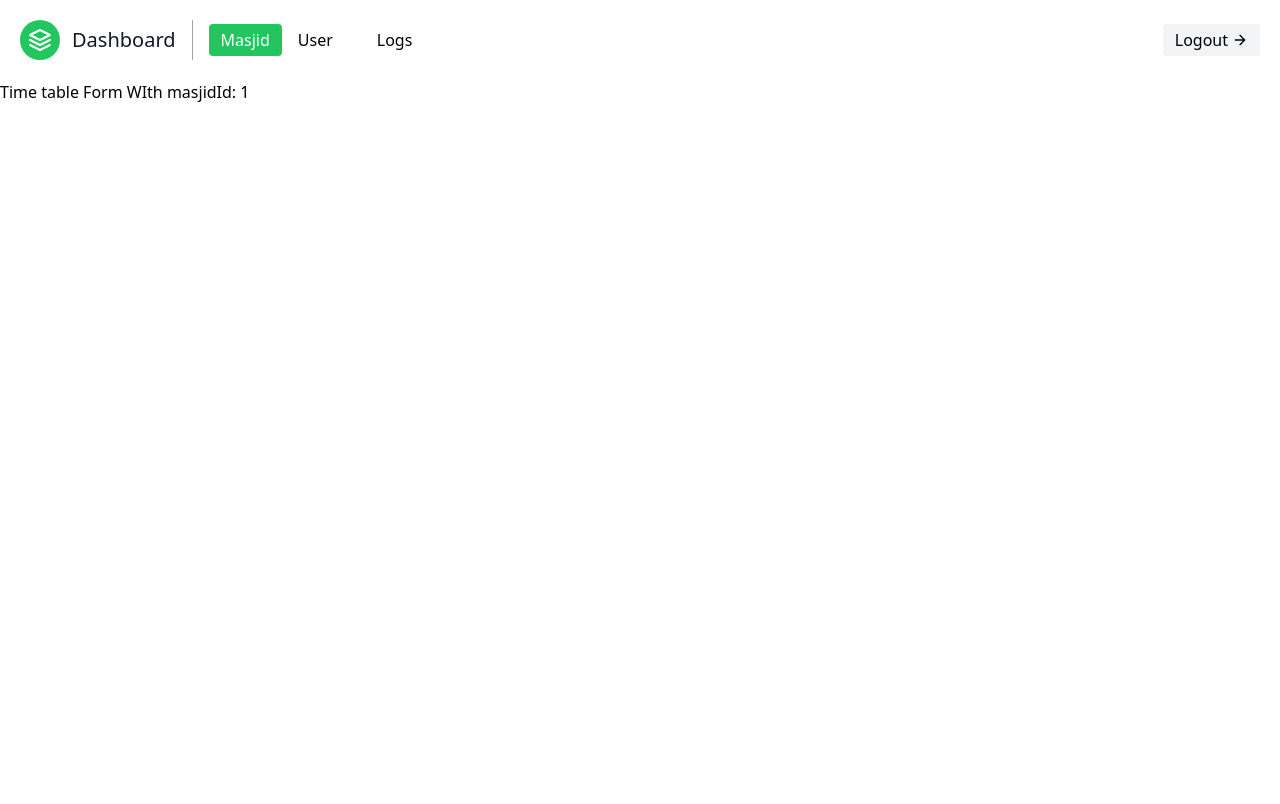
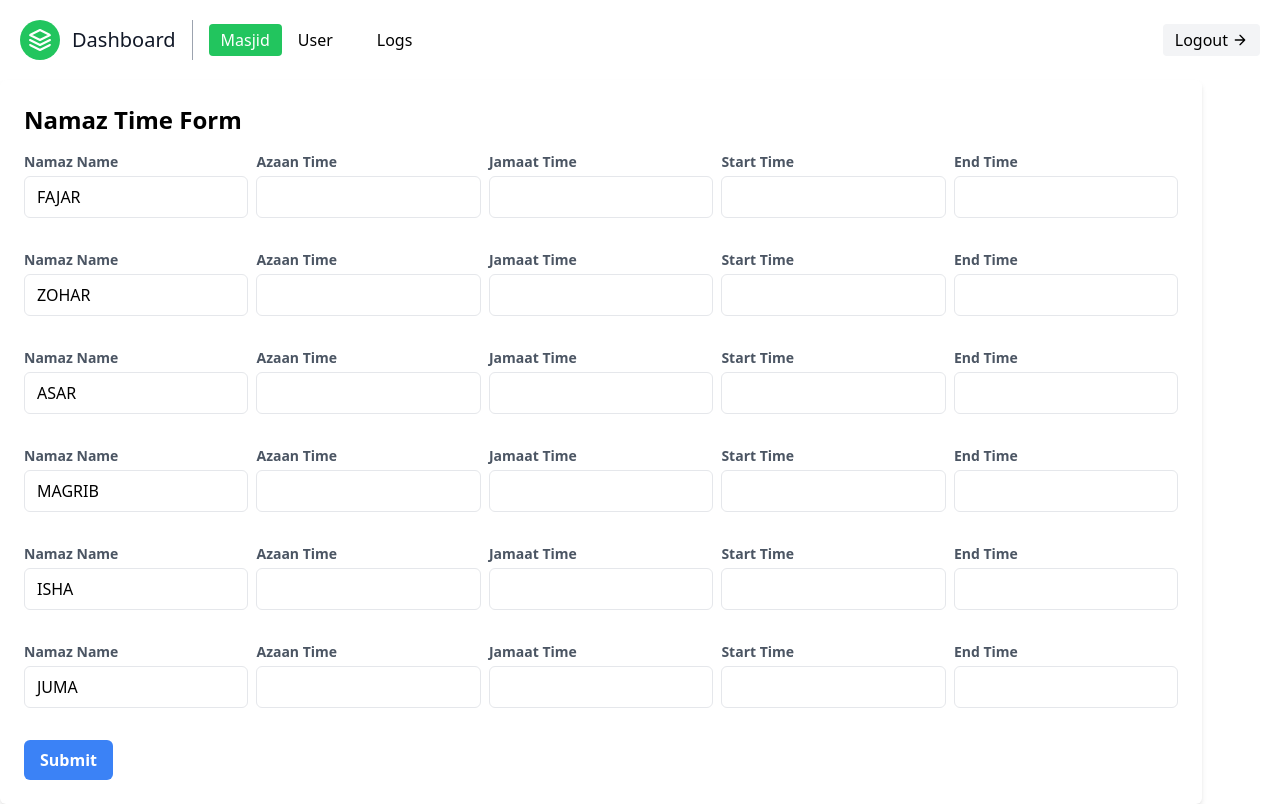
Before and after one commit to izhar-ahmed/salahtimes-front-end, a React (Create React App) app: page /dashboard/masjid/add-timetable/1 in a window 1280 px wide. Built offline with nearby package versions, Linux system fonts and the light colour scheme.

Commit message:
add namaz time table form created

```diff
--- a/src/components/admin/AddTimetableFrom.js
+++ b/src/components/admin/AddTimetableFrom.js
@@ -1,6 +1,166 @@
-const AddTimeTableForm = ({masjidId}) => {
+import axios from "axios";
+import { async } from "q";
+import { useState } from "react";
+import { useNavigate } from "react-router";
+
+const AddTimeTableForm = ({ masjidId }) => {
+	const [namazTimeTable, setNamazTimeTable] = useState([
+		{
+			"masjidId": masjidId,
+			"namazName": "FAJAR",
+			"azaanTime": "",
+			"jamaatTime": "",
+			"startTime": "",
+			"endTime": ""
+		},
+		{
+			"masjidId": masjidId,
+			"namazName": "ZOHAR",
+			"azaanTime": "",
+			"jamaatTime": "",
+			"startTime": "",
+			"endTime": ""
+		},
+		{
+			"masjidId": masjidId,
+			"namazName": "ASAR",
+			"azaanTime": "",
+			"jamaatTime": "",
+			"startTime": "",
+			"endTime": ""
+		},
+		{
+			"masjidId": masjidId,
+			"namazName": "MAGRIB",
+			"azaanTime": "",
+			"jamaatTime": "",
+			"startTime": "",
+			"endTime": ""
+		},
+		{
+			"masjidId": masjidId,
+			"namazName": "ISHA",
+			"azaanTime": "",
+			"jamaatTime": "",
+			"startTime": "",
+			"endTime": ""
+		},
+		{
+			"masjidId": masjidId,
+			"namazName": "JUMA",
+			"azaanTime": "",
+			"jamaatTime": "",
+			"startTime": "",
+			"endTime": ""
+		}
+	]);
+	const navigate = useNavigate();
+	const token = localStorage.getItem('token');
+
+	const submitHandler = async (e) => {
+		e.preventDefault();
+		// console.log(namazTimeTable);
+		const createNamazTimeApi = `http://localhost:8080/api/namaz-time/add`;
+		const response = await axios.post(createNamazTimeApi, namazTimeTable, {
+			headers: {
+	  			'Content-Type': 'application/json',
+                'Authorization': `Bearer ${token}`,
+			},
+		});
+		if(response.status >= 200 && response.status <= 300){
+			console.log("Masjid time table form submitted successfully.");
+			navigate('/dashboard/masjid');
+		} else {
+			console.log("Error occure when submitting form");
+		}
+	}
+
+	const fieldValueUpdate = (e, idx, fieldName) => {
+		console.log(e.target.value);
+		const newNamazTimeTable = namazTimeTable;
+		newNamazTimeTable[idx][fieldName] = e.target.value;
+		setNamazTimeTable(newNamazTimeTable)
+	}
+
+
+	// useEffect(() => {
+	// 	console.log('use effect')
+	// 	// Get the details of the masjid
+	// 	// Note for update form: Get the details of the masjid with NamazTimeTable
+	// }, [])
+
 	return (
-		<h1>Time table Form WIth masjidId: {masjidId}</h1>
+		<>
+			<div className="flex w-[100%]">
+				<form className="bg-white shadow-md rounded-md p-6" onSubmit={submitHandler}>
+					<h2 className="text-2xl font-bold mb-4">Namaz Time Form</h2>
+					{namazTimeTable.map((timetable, idx) => (
+						<div key={idx}>
+							{/* Namaz Name and Azaan Time in one line */}
+							<div className="flex justify-between mb-4">
+								<div className="w-1/5 mr-2">
+									<label className="block text-sm font-semibold text-gray-600">
+										Namaz Name
+									</label>
+									<div
+										className="w-full block border rounded-md px-3 py-2 mt-1"
+									>{namazTimeTable[idx].namazName}</div>
+								</div>
+								<div className="w-1/5 mr-2">
+									<label className="block text-sm font-semibold text-gray-600">
+										Azaan Time
+									</label>
+									<input
+										type="text"
+										className="w-full border rounded-md px-3 py-2 mt-1"
+										onChange={(e) => fieldValueUpdate(e, idx, 'azaanTime')}
+										// value={namazTimeTable[idx].azaanTime}
+										required
+									/>
+								</div>
+								<div className="w-1/5 mr-2">
+									<label className="block text-sm font-semibold text-gray-600">
+										Jamaat Time
+									</label>
+									<input
+										type="text"
+										className="w-full border rounded-md px-3 py-2 mt-1"
+										onChange={(e) => fieldValueUpdate(e, idx, 'jamaatTime')}
+										required
+									/>
+								</div>
+								<div className="w-1/5 mr-2">
+									<label className="block text-sm font-semibold text-gray-600">
+										Start Time
+									</label>
+									<input
+										type="text"
+										className="w-full border rounded-md px-3 py-2 mt-1"
+										onChange={(e) => fieldValueUpdate(e, idx, 'startTime')}
+									/>
+								</div>
+								<div className="w-1/5 mb-4">
+									<label className="block text-sm font-semibold text-gray-600">
+										End Time
+									</label>
+									<input
+										type="text"
+										className="w-full border rounded-md px-3 py-2 mt-1"
+										onChange={(e) => fieldValueUpdate(e, idx, 'endTime')}
+									/>
+								</div>
+							</div>
+						</div>
+					))}
+					<button
+						type="submit"
+						className="bg-blue-500 text-white rounded-md px-4 py-2 font-semibold"
+					>
+						Submit
+					</button>
+				</form>
+			</div>
+		</>
 	);
 }
 
--- a/src/components/admin/MasjidInfo.js
+++ b/src/components/admin/MasjidInfo.js
@@ -39,7 +39,7 @@ const MasjidInfo = ({ masjidId }) => {
 					<p className="text-gray-600 mb-4 text-center	">{masjid.masjidAddress}</p>
 				</div>
 			</div>
-			<div className="container mx-auto">
+			<div className="container mx-auto flex justify-center">
 				{namazTime.length === 0 ? <h1 className="text-center text-3xl">Add Namaz Time Table For This Masjid</h1> : (
 					<div className="grid grid-cols-3 gap-4 w-[80%]">
 					{namazTime.map((nt) => (
--- a/src/pages/admin/AddTimeTable.js
+++ b/src/pages/admin/AddTimeTable.js
@@ -0,0 +1,11 @@
+import MasjidForm from "../../components/admin/MasjidForm";
+
+const AddMasjid = () => {
+	return (
+		<>
+		<MasjidForm />
+		</>
+	);
+}
+
+export default AddMasjid;
```
